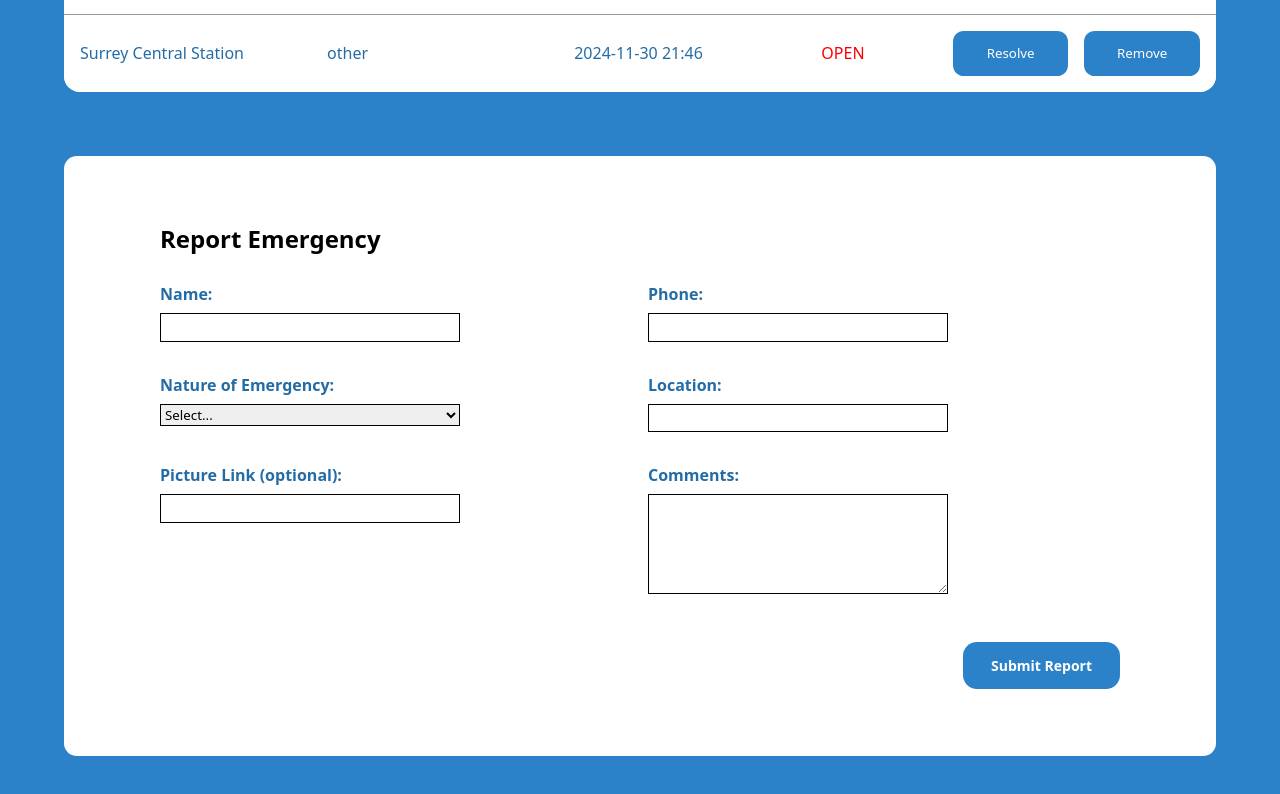
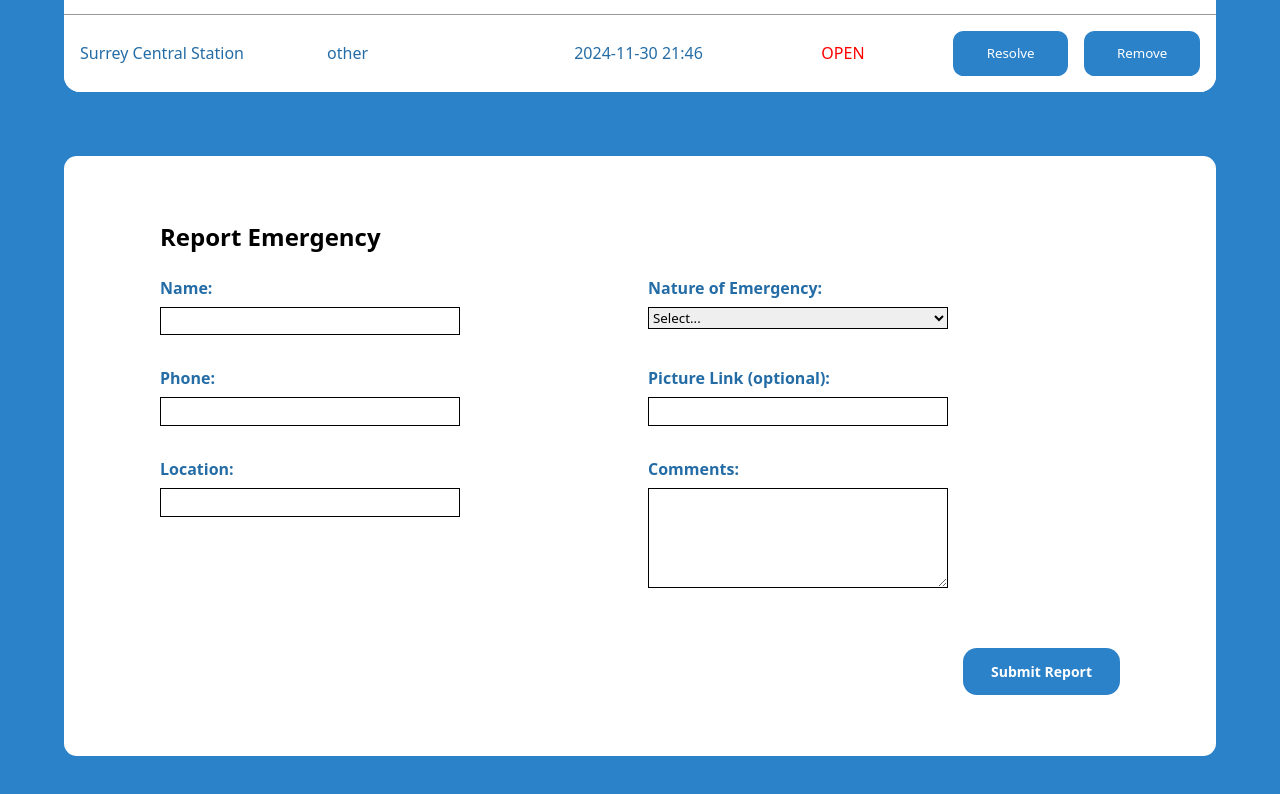
Before and after one commit to BambooShampoo/CMPT272Project, a React (Vite) app: page / in a window 1280 px wide. Shown: the part 1234-2028 px from the top of the page. Built offline with nearby package versions, Linux system fonts and the light colour scheme; no server answers.

Commit message:
Reorder form inputs

```diff
--- a/src/App.css
+++ b/src/App.css
@@ -181,6 +181,35 @@ body {
 .list-button:hover {
   background-color: #0b4472;
   color: white;
+}
+
+@media (min-width: 1000px) {
+  .form-body {
+    display: grid;
+    grid-template-columns: 1fr 1fr;
+    grid-template-rows: auto auto auto auto;
+    gap: 1em;
+}
+
+.form-content:nth-child(1),
+.form-content:nth-child(2),
+.form-content:nth-child(3) {
+    grid-column: 1;
+}
+
+.form-content:nth-child(4) {
+  grid-column: 2;
+  grid-row: 1;
+}
+
+.form-content:nth-child(5) {
+  grid-column: 2;
+  grid-row: 2;
+}
+
+.form-content:nth-child(6) {
+    grid-column: 2;
+}
 }
 
 @media (max-width: 1600px) {
--- a/src/components/Form.jsx
+++ b/src/components/Form.jsx
@@ -165,6 +165,19 @@ function Form() {
                             required
                         />
                     </div>
+
+                    <div className='form-content'>
+                        <label>Location:</label>
+                        <input
+                            className='form-input'
+                            type="text"
+                            name="location"
+                            value={formData.location}
+                            onChange={handleChange}
+                            required
+                        />
+                    </div>
+
                     <div className='form-content'>
                         <label>Nature of Emergency:</label>
                         <select
@@ -200,18 +213,6 @@ function Form() {
                     )}
 
                     <div className='form-content'>
-                        <label>Location:</label>
-                        <input
-                            className='form-input'
-                            type="text"
-                            name="location"
-                            value={formData.location}
-                            onChange={handleChange}
-                            required
-                        />
-                    </div>
-
-                    <div className='form-content'>
                         <label>Picture Link (optional):</label>
                         <input
                             className='form-input'
```
